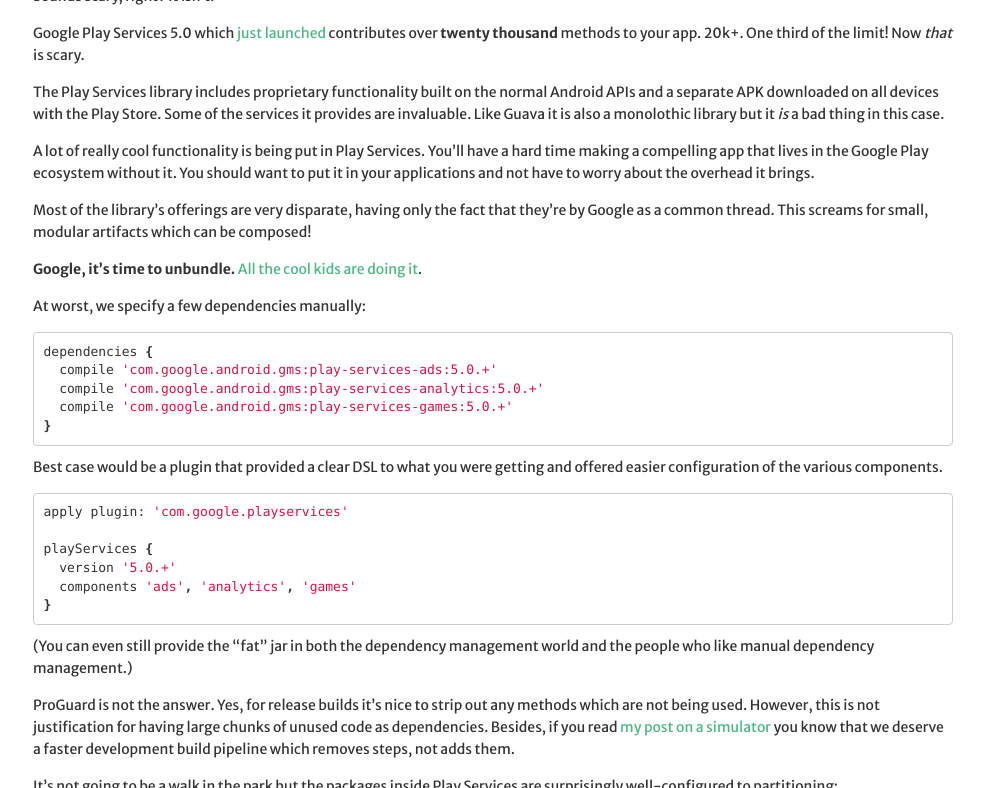
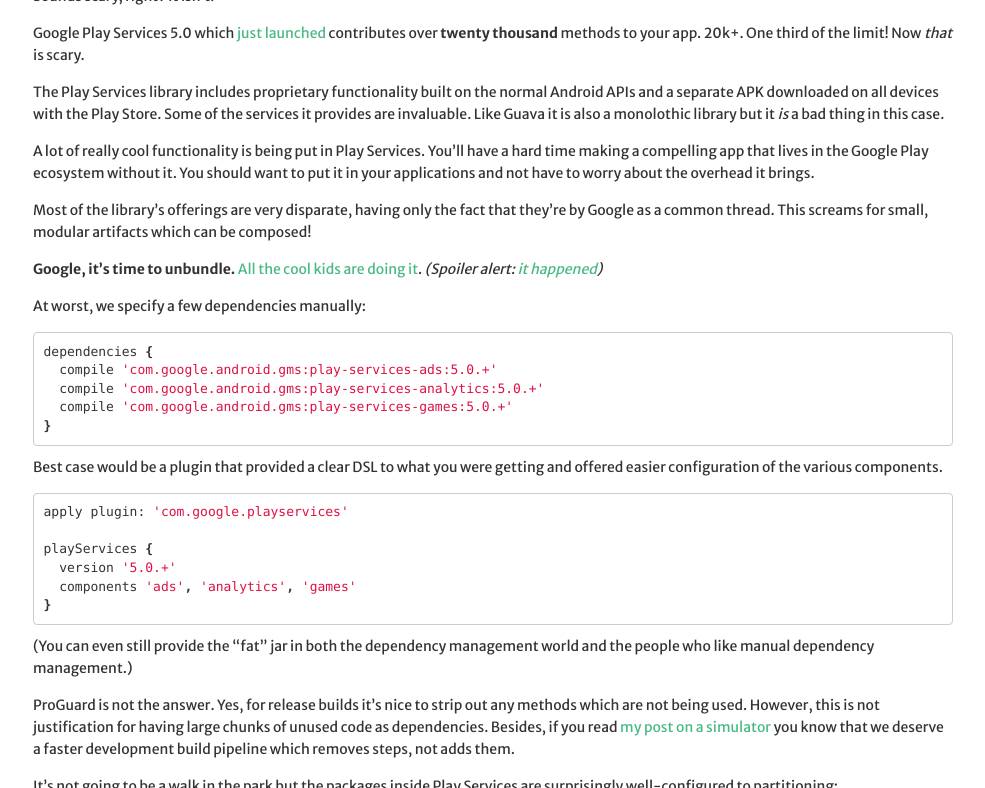
Before and after one commit to JakeWharton/jakewharton.com, a Jekyll site: the page built from _posts/2014-07-03-play-services-is-a-monolith.md, in a window 1280 px wide and 900 px high, scrolled down 383 px, cut to the strip 0-788 px from the top of the window. Shown: the whole strip, without its empty margins (7-992 px from the left). Built offline with Jekyll 4.4.1, drawn with Linux system fonts in a browser that asks for light colours; nearby versions of some CDN libraries; Markdown is read by kramdown in place of the engine named in the settings.

```diff
--- a/_posts/2014-07-03-play-services-is-a-monolith.md
+++ b/_posts/2014-07-03-play-services-is-a-monolith.md
@@ -21,7 +21,7 @@ A lot of really cool functionality is being put in Play Services. You'll have a
 
 Most of the library's offerings are very disparate, having only the fact that they're by Google as a common thread. This screams for small, modular artifacts which can be composed!
 
-<strong>Google, it's time to unbundle.</strong> [All the cool kids are doing it][4].
+<strong>Google, it's time to unbundle.</strong> [All the cool kids are doing it][4]. *(Spoiler alert: [it happened][7])*
 
 At worst, we specify a few dependencies manually:
 
```
Also changed, not shown: other parts of _posts/2014-07-03-play-services-is-a-monolith.md (+1 -0 lines).
